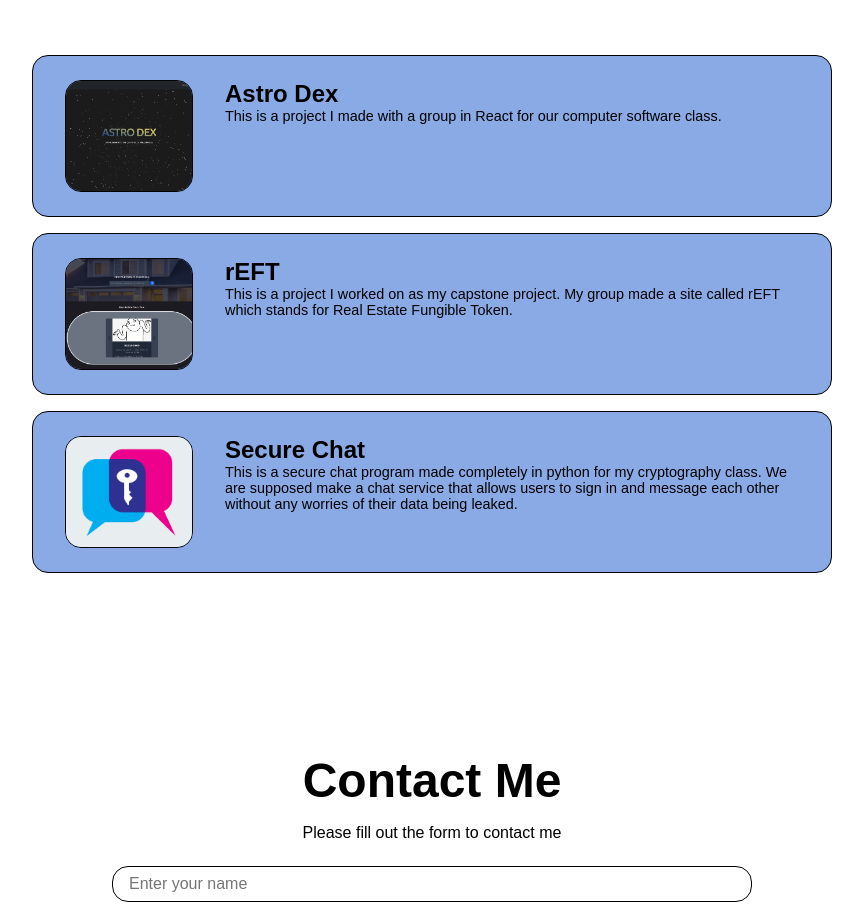
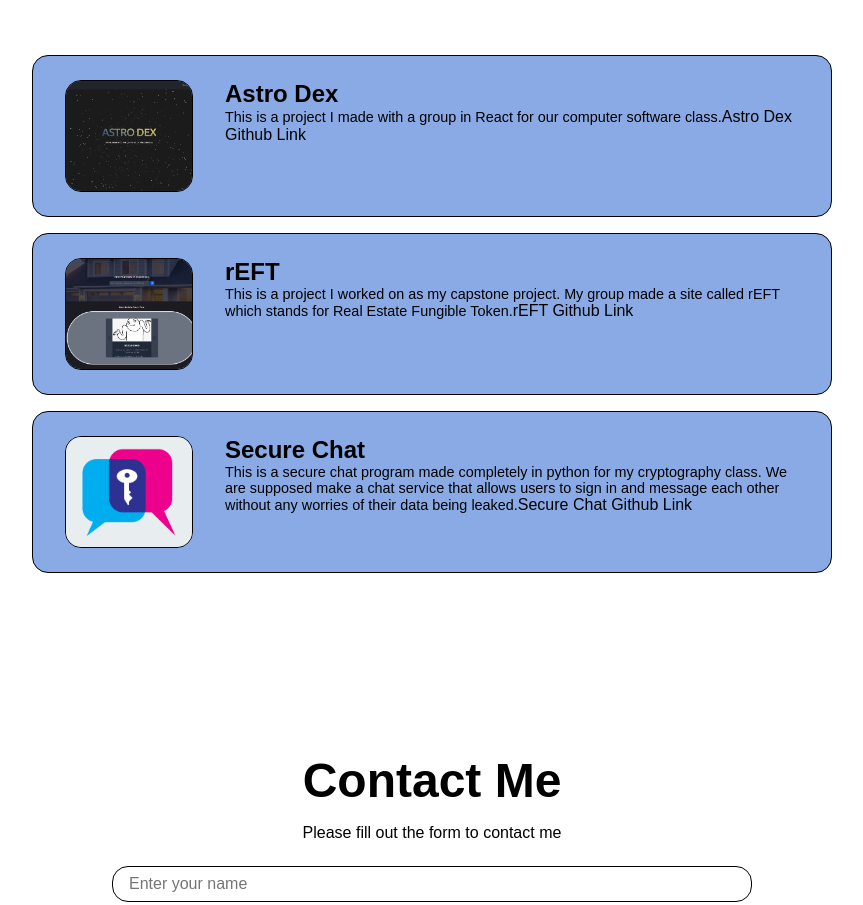
Before and after one commit to AGmod/Portfolio, a React (Create React App) app in the folder portfolio/: page / in a window 1280 px wide. Shown: the part 2354-3259 px from the top of the page, without its empty margins (208-1071 px from the left). Built offline with nearby package versions, Linux system fonts and the light colour scheme.

Commit message:
Added the links in the projects description to each individual project.

```diff
--- a/portfolio/src/components/Projects/projects.css
+++ b/portfolio/src/components/Projects/projects.css
@@ -46,3 +46,13 @@
     font-size: 0.9rem;
     font-weight: 200;
 }
+
+.hyperLink {
+    color: black;
+    font-size: 1rem;
+    font-weight: 400;
+}
+
+.hyperLink:hover {
+    color: white;
+}
--- a/portfolio/src/components/Projects/projects.jsx
+++ b/portfolio/src/components/Projects/projects.jsx
@@ -13,21 +13,27 @@ const Projects = () => {
                 <img src={AstroDex} alt='AstroDex' className='projectsItemImg' />
                     <div className='projectsDesc'>
                         <h2>Astro Dex</h2>
-                        <p>This is a project I made with a group in React for our computer software class.</p>
+                        <p>This is a project I made with a group in React for our computer software class.
+                            <a href='https://github.com/Michael-Scrumlord/Astro-Dex' className='hyperLink'>Astro Dex Github Link</a>
+                        </p>
                     </div>
             </div>
             <div className='projectsItem'>
                 <img src={reft} alt='reft' className='projectsItemImg' />
                     <div className='projectsDesc'>
                         <h2>rEFT</h2>
-                        <p>This is a project I worked on as my capstone project. My group made a site called rEFT which stands for Real Estate Fungible Token.</p>
+                        <p>This is a project I worked on as my capstone project. My group made a site called rEFT which stands for Real Estate Fungible Token.
+                            <a href='https://github.com/reft-natan-m/reft' className='hyperLink'>rEFT Github Link</a>
+                        </p>
                     </div>
             </div>
             <div className='projectsItem'>
                 <img src={secure} alt='secure' className='projectsItemImg' />
                     <div className='projectsDesc'>
                         <h2>Secure Chat</h2>
-                        <p>This is a secure chat program made completely in python for my cryptography class. We are supposed make a chat service that allows users to sign in and message each other without any worries of their data being leaked.</p>
+                        <p>This is a secure chat program made completely in python for my cryptography class. We are supposed make a chat service that allows users to sign in and message each other without any worries of their data being leaked.
+                            <a href='https://github.com/kolemor/CPSC352-Secure_Chat' className='hyperLink'>Secure Chat Github Link</a>
+                        </p>
                     </div>
             </div>
         </div>
```
